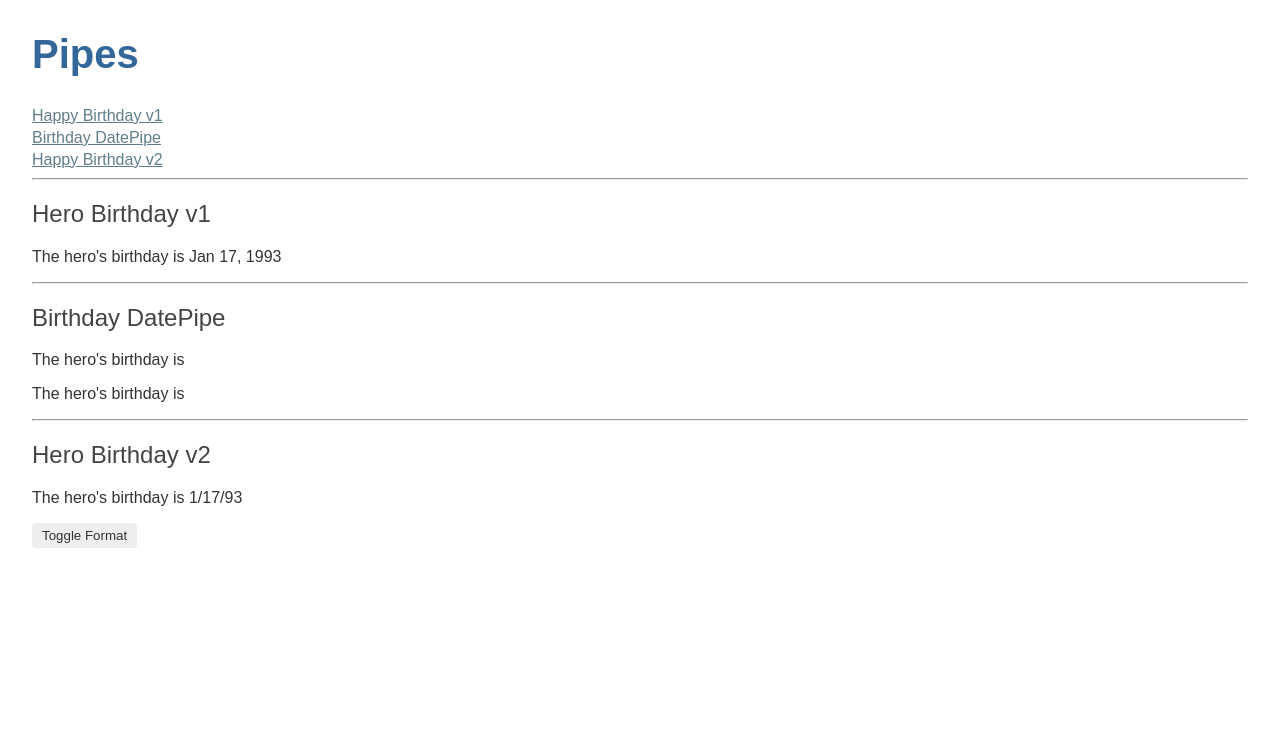
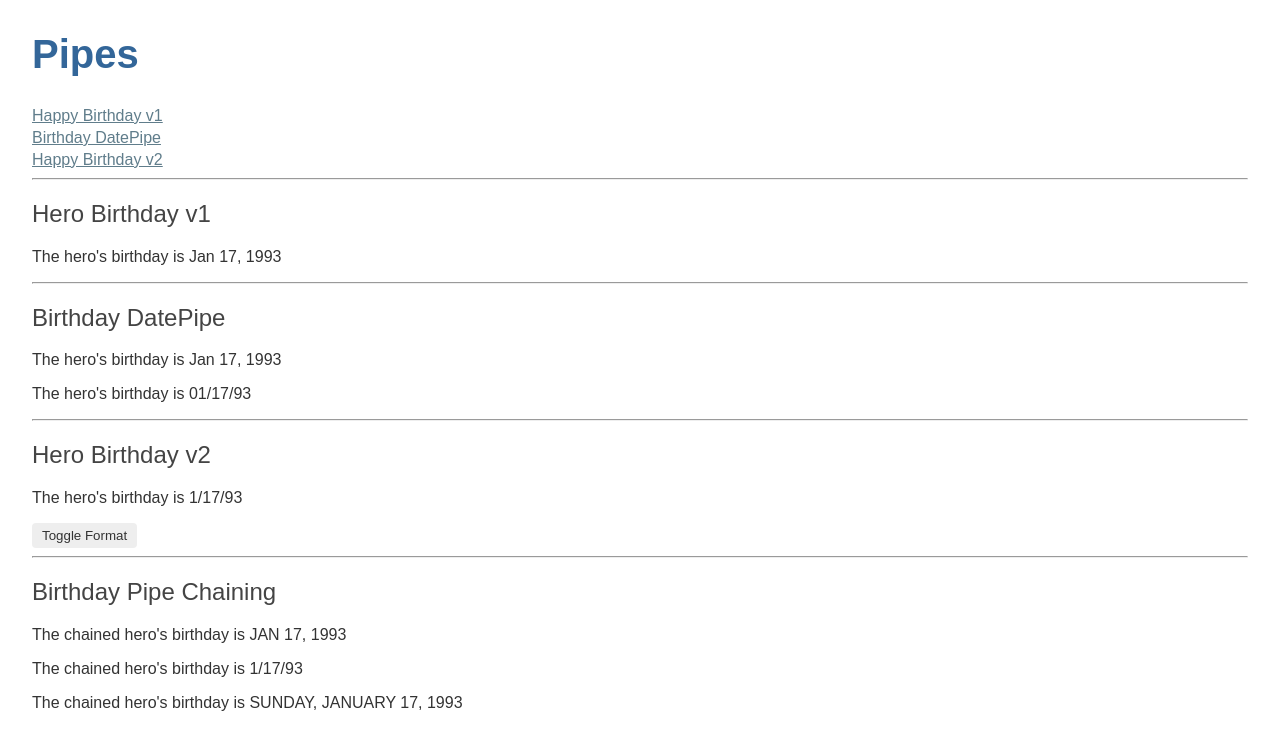
Before and after one commit to hong-il/node-angular-typescript-pipes, an Angular app: page / in a window 1280 px wide. Shown: the top 750 px of the page. Built offline with nearby package versions, Linux system fonts and the light colour scheme.

Commit message:
Update app component - chaining pipes

```diff
--- a/src/app/app.component.html
+++ b/src/app/app.component.html
@@ -20,3 +20,21 @@
 <a id="happy-birthday2"></a>
 <h2>Hero Birthday v2</h2>
 <app-hero-birthday2></app-hero-birthday2>
+
+<hr>
+<a id="birthday-pipe-chaining"></a>
+<h2>Birthday Pipe Chaining</h2>
+<p>
+  The chained hero's birthday is
+  {{ birthday | date | uppercase }}
+</p>
+
+<p>
+  The chained hero's birthday is
+  {{ birthday | date:'shortDate' | uppercase }}
+</p>
+
+<p>
+  The chained hero's birthday is
+  {{ birthday | date:'fullDate' | uppercase }}
+</p>
--- a/src/app/app.component.ts
+++ b/src/app/app.component.ts
@@ -6,5 +6,5 @@ import { Component } from '@angular/core';
   styleUrls: ['./app.component.scss']
 })
 export class AppComponent {
-  title = 'node-angular-typescript-pipes';
+  birthday = new Date(1993, 0, 17);
 }
```
